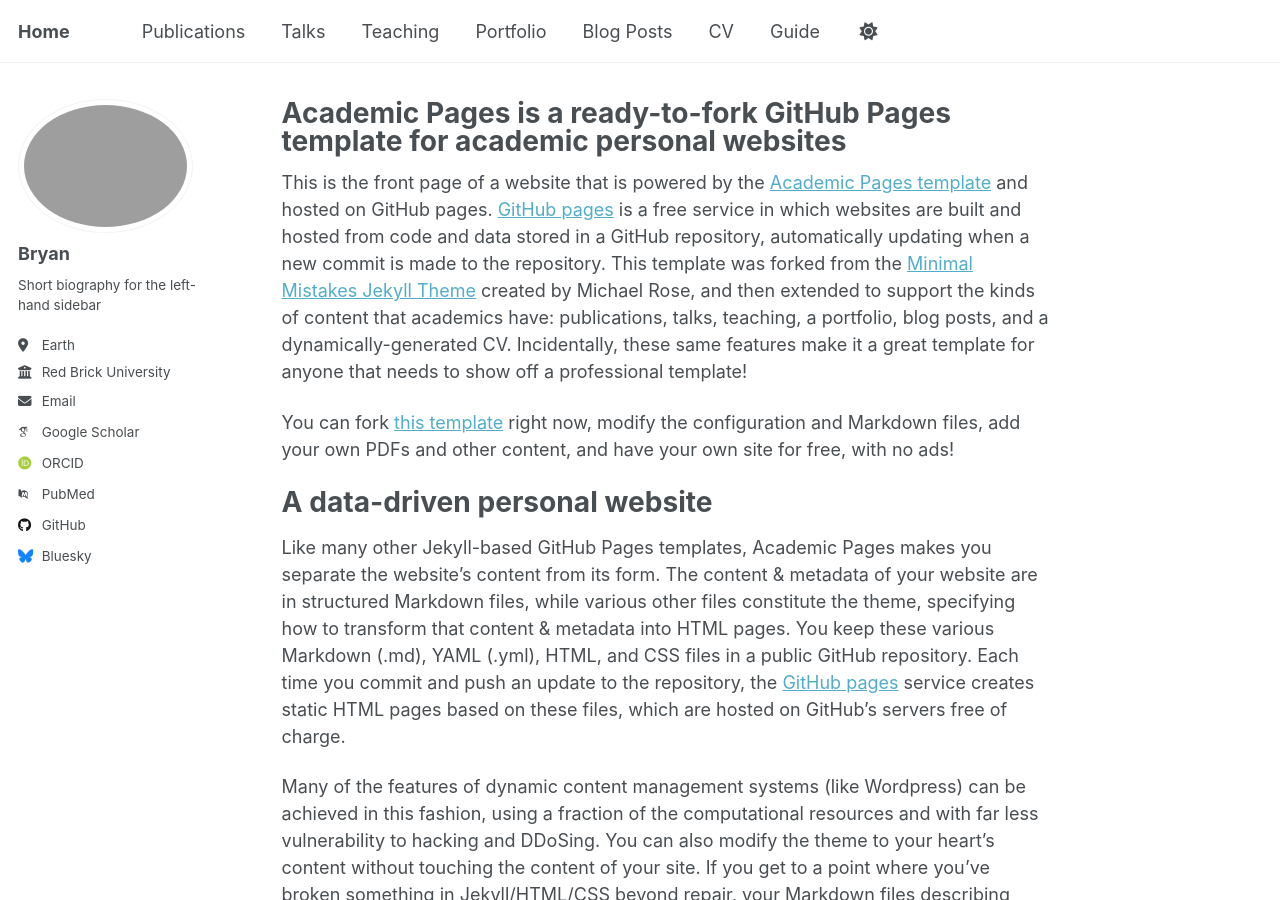
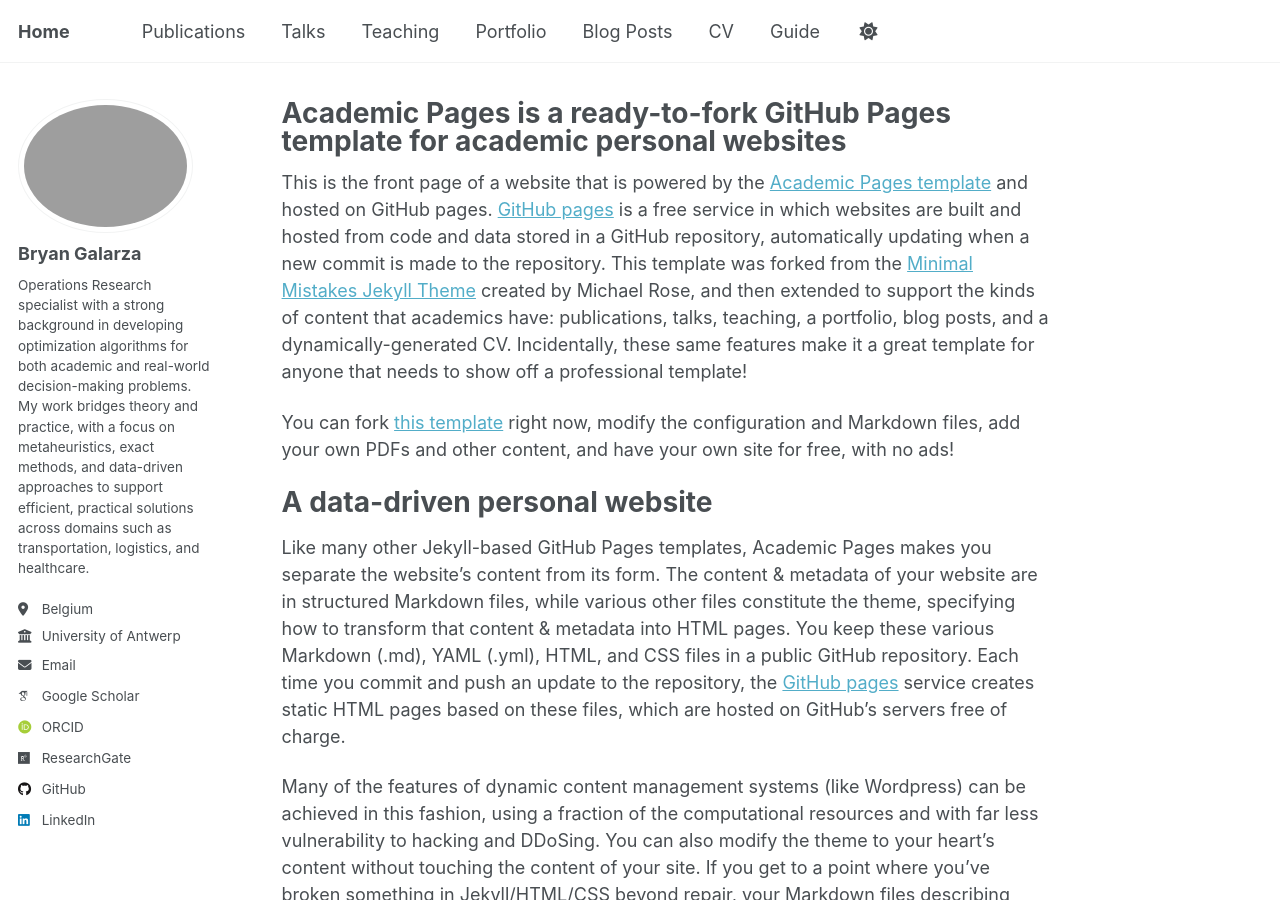
Before and after one commit to BryanG13/bryang13.github.io, a Jekyll site: the page built from _pages/about.md, in a window 1280 px wide and 900 px high. Built offline with Jekyll 4.4.1, drawn with Linux system fonts in a browser that asks for light colours; some web fonts are replaced; a script that is not in the unit is left out.

Commit message:
adding basic info

```diff
--- a/_config.yml
+++ b/_config.yml
@@ -24,37 +24,37 @@
 author:
   # Biographic information
   avatar           : "profile.jpeg"
-  name             : "Bryan"
+  name             : "Bryan Galarza"
   pronouns         : # example: "she/her"
-  bio              : "Short biography for the left-hand sidebar"
-  location         : "Earth"
-  employer         : "Red Brick University"
+  bio              : "Operations Research specialist with a strong background in developing optimization algorithms for both academic and real-world decision-making problems. My work bridges theory and practice, with a focus on metaheuristics, exact methods, and data-driven approaches to support efficient, practical solutions across domains such as transportation, logistics, and healthcare."
+  location         : "Belgium"
+  employer         : "University of Antwerp"
   uri              : # URL
-  email            : "none@example.org"
+  email            : "bryangalarza1303@gmail.com"
 
   # Academic websites
   academia         : # URL
   arxiv            : # URL - Update with the correct link to your profile
-  googlescholar    : "https://scholar.google.com/citations?user=PS_CX0AAAAAJ"
+  googlescholar    : "https://scholar.google.com/citations?user=ObTkd7gAAAAJ"
   inspire-hep      : # URL
   impactstory      : # URL
-  orcid            : "http://orcid.org/yourorcidurl"
+  orcid            : "http://orcid.org/0000-0002-1827-5331"
   semantic         : # URL
-  pubmed           : "https://www.ncbi.nlm.nih.gov/pubmed/?term=john+snow"
-  researchgate     : # URL
+  pubmed           : # URL
+  researchgate     : "www.researchgate.net/profile/Bryan-David-Galarza-Montenegro"
   scopus           : # URL
 
   # Repositories and software development
   bitbucket        : # Username - Update with your username on the site
   codepen          : # Username
   dribbble         : # Username
-  github           : "academicpages"
+  github           : "BryanG13"
   kaggle           : # Username
   stackoverflow    : # User number or user number and name (i.e., use "1" or "1/jeff-atwood")
 
   # Social media
   artstation       : # Username
-  bluesky          : "bsky.app" # Replace this with you Bluesky username
+  bluesky          : #"bsky.app" # Replace this with you Bluesky username
   facebook         : # Username
   flickr           : # Username
   foursquare       : # Username
@@ -63,7 +63,7 @@
   keybase          : # Username
   instagram        : # Username
   lastfm           : # Username
-  linkedin         : # Username
+  linkedin         : "bryan-galarza-montenegro"
   mastodon         : # URL
   medium           : # URL
   pinterest        : # Username
```
